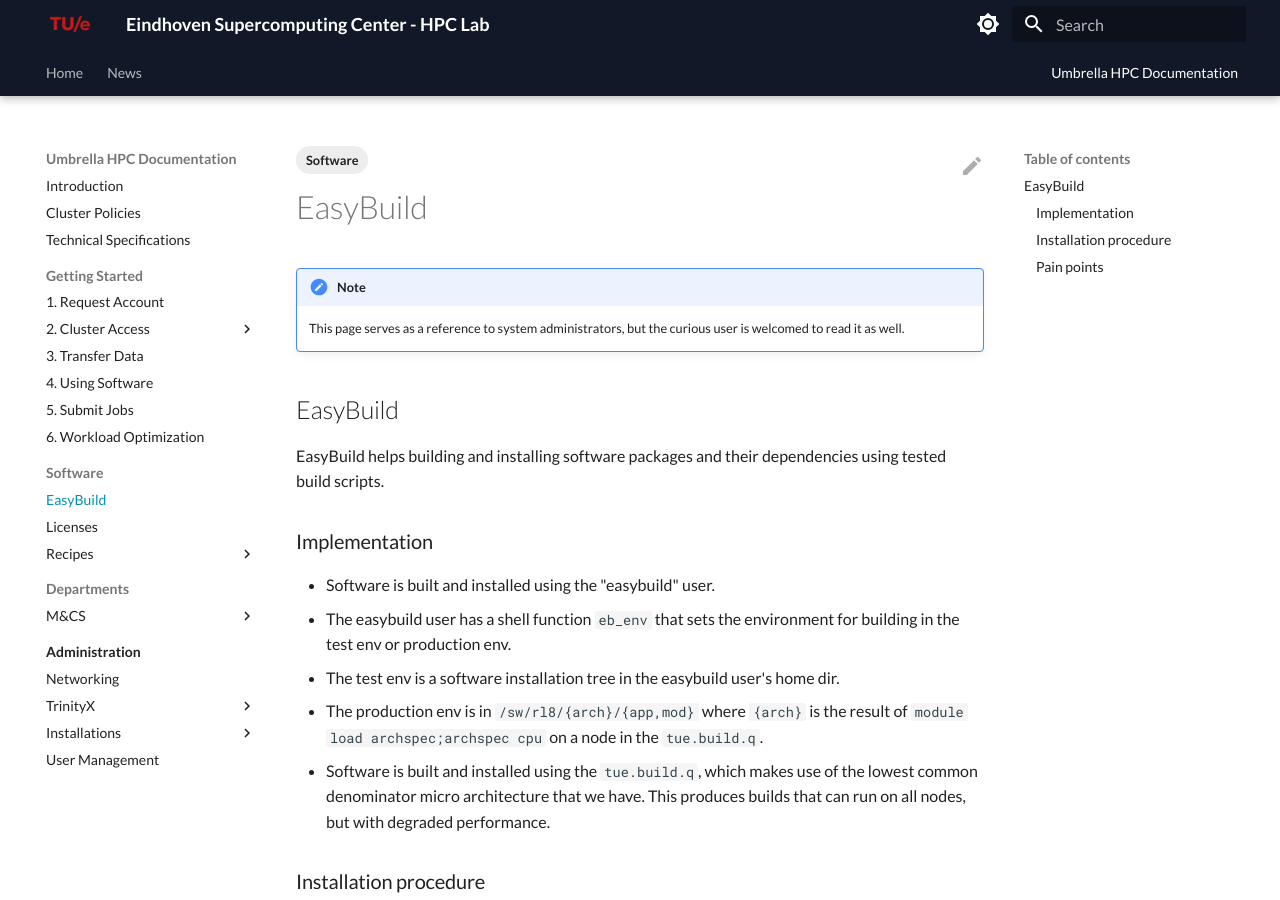
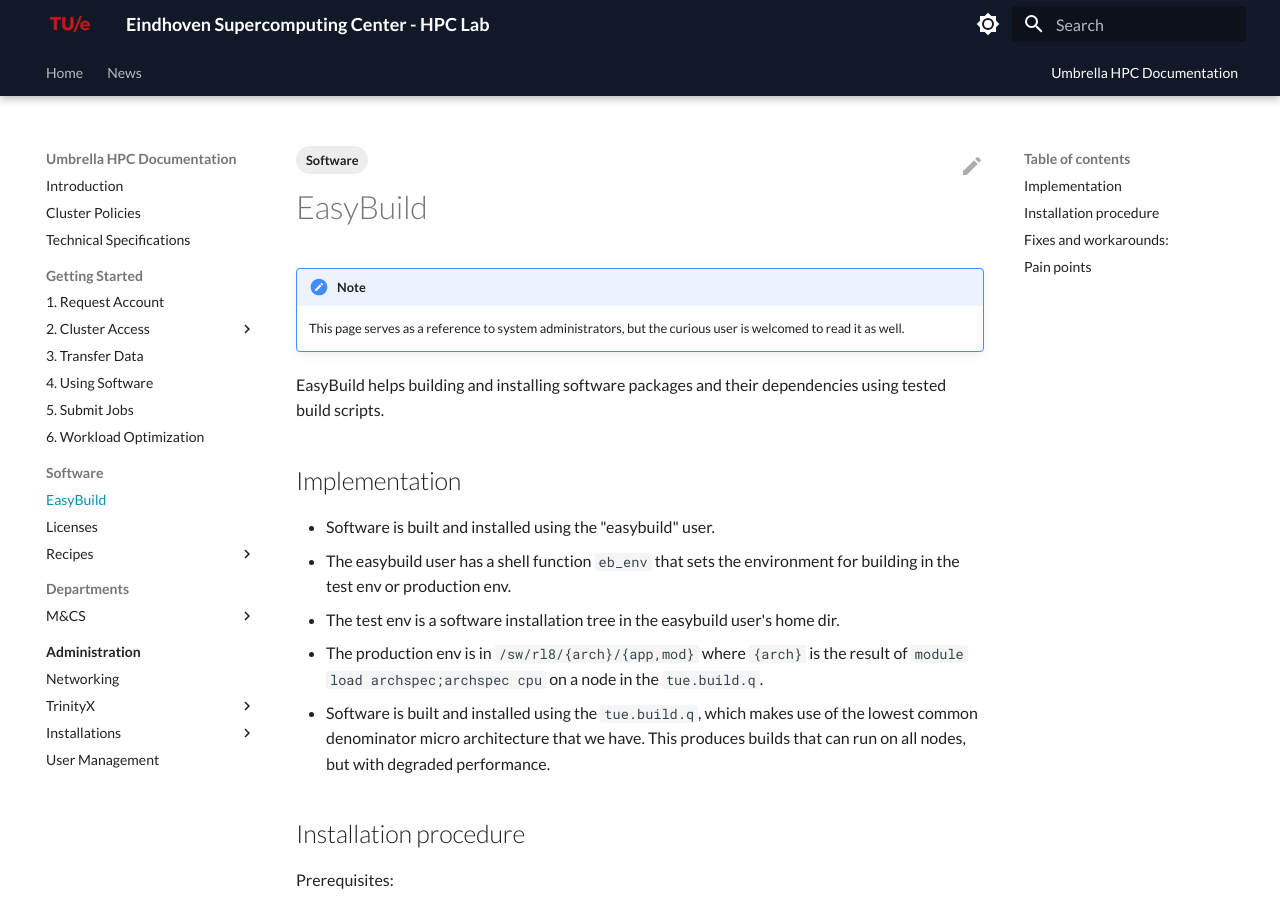
Before and after one commit to gferhpc/supercomputing.tue.nl, an MkDocs documentation site: the page built from pages/documentation/software/easybuild.md, in a window 1280 px wide and 900 px high. Built offline with MkDocs 1.6.1 and Material for MkDocs 9.7.7, drawn with Linux system fonts in a browser that asks for light colours.

Commit message:
Update easybuild.md

```diff
--- a/pages/documentation/software/easybuild.md
+++ b/pages/documentation/software/easybuild.md
@@ -6,12 +6,10 @@
 !!! note
     This page serves as a reference to system administrators, but the curious user is welcomed to read it as well.
 
-## EasyBuild
-
 EasyBuild helps building and installing software packages and their
 dependencies using tested build scripts.
 
-### Implementation
+## Implementation
 
 -   Software is built and installed using the "easybuild" user.
 -   The easybuild user has a shell function `eb_env` that sets the
@@ -26,7 +24,7 @@
     have. This produces builds that can run on all nodes, but with
     degraded performance.
 
-### Installation procedure
+## Installation procedure
 
 Prerequisites:
 
@@ -50,7 +48,7 @@
 8.  Add the easyconfig file `{easyconfig}` to the `~easybuild/easyconfig` directory and
     commit/push to GIT. Take note of the structure of that dir first!
 
-Fixes and workarounds:
+## Fixes and workarounds:
 
 -   Software that uses OpenMPI cannot correctly be started by EasyBuild,
     when EasyBuild is running from within srun, causing self-tests to
@@ -58,14 +56,11 @@
     `srun {software-self-test}`, works. A workaround is to build such
     packages outside the srun session, e.g. through SSH on the same
     node.
-
-<!-- -->
-
 -   If EasyBuild cannot download a source tarball, you can download it
     manually and put it somewhere in `~/.local/easybuild/sources` or `~easybuild/easyconfig` (don't add sources to GIT). Take
     note of the structure of that dir first!
 
-### Pain points
+## Pain points
 
 -   EasyBuild offers very little flexibility in software versions built:
     only software versions for which easyscript files exist can be
```
